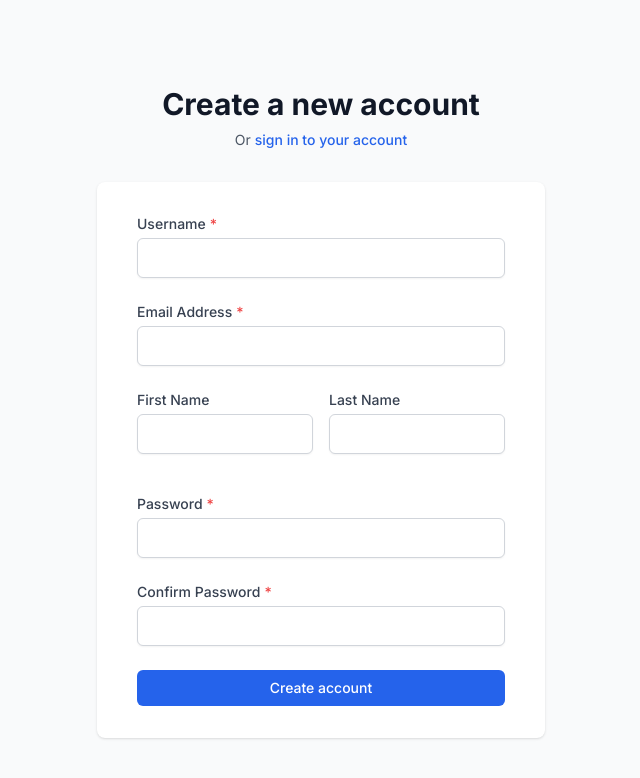
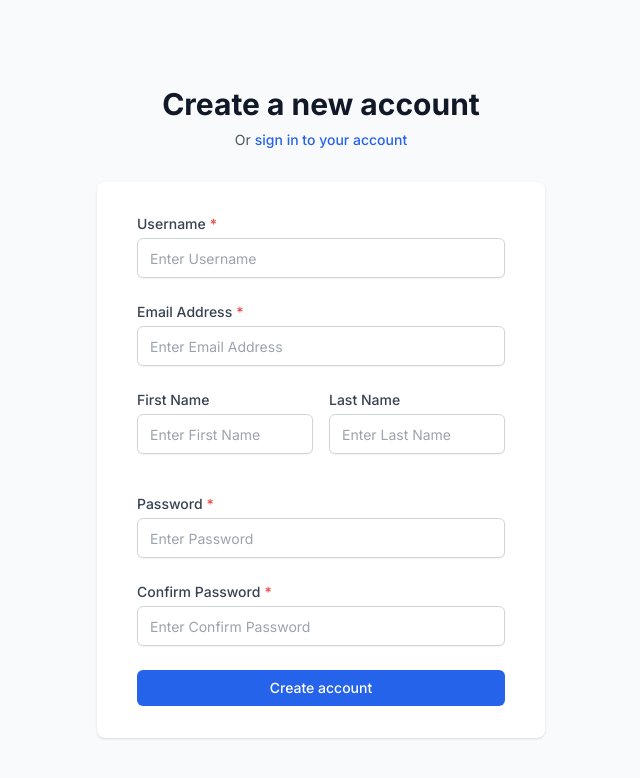
Before and after one commit to jamesnjovu/task_management_system, a React (Vite) app in the folder client/: page /task_management_system/register in a window 1280 px wide. Shown: the top 778 px of the page, without its empty margins (319-959 px from the left). Built offline with nearby package versions, Linux system fonts and the light colour scheme.

Commit message:
feat: Add placeholders to input fields in Register component for better user guidance

```diff
--- a/client/src/pages/Auth/Register.jsx
+++ b/client/src/pages/Auth/Register.jsx
@@ -43,6 +43,8 @@ const Register = () => {
                     <form className="space-y-6" onSubmit={handleSubmit(onSubmit)}>
                         <FormInput
                             label="Username"
+                            placeholder="Enter Username"
+                            type="text"
                             {...register('username', {
                                 required: 'Username is required',
                                 minLength: {
@@ -61,6 +63,7 @@ const Register = () => {
 
                         <FormInput
                             label="Email Address"
+                            placeholder="Enter Email Address"
                             type="email"
                             {...register('email', {
                                 required: 'Email is required',
@@ -77,12 +80,14 @@ const Register = () => {
                         <div className="grid grid-cols-1 gap-y-6 gap-x-4 sm:grid-cols-2">
                             <FormInput
                                 label="First Name"
+                                placeholder="Enter First Name"
                                 {...register('firstName')}
                                 disabled={loading}
                             />
 
                             <FormInput
                                 label="Last Name"
+                                placeholder="Enter Last Name"
                                 {...register('lastName')}
                                 disabled={loading}
                             />
@@ -90,6 +95,7 @@ const Register = () => {
 
                         <FormInput
                             label="Password"
+                            placeholder="Enter Password"
                             type="password"
                             {...register('password', {
                                 required: 'Password is required',
@@ -105,6 +111,7 @@ const Register = () => {
 
                         <FormInput
                             label="Confirm Password"
+                            placeholder="Enter Confirm Password"
                             type="password"
                             {...register('confirmPassword', {
                                 required: 'Please confirm your password',
--- a/client/vite.config.js
+++ b/client/vite.config.js
@@ -9,6 +9,7 @@ export default defineConfig({
     proxy: {
       '/api': {
         target: 'http://taskmanagementsystem.sms.probasegroup.com',
+        // target: 'http://localhost:5000',
         changeOrigin: true,
         secure: false,
         ws: true,
@@ -18,5 +19,6 @@ export default defineConfig({
   define: {
     // Define environment variables that will be available in the client code
     'import.meta.env.VITE_API_URL': JSON.stringify(process.env.VITE_API_URL || 'http://taskmanagementsystem.sms.probasegroup.com'),
+    // 'import.meta.env.VITE_API_URL': JSON.stringify(process.env.VITE_API_URL || 'http://localhost:5000'),
   }
 })
```
